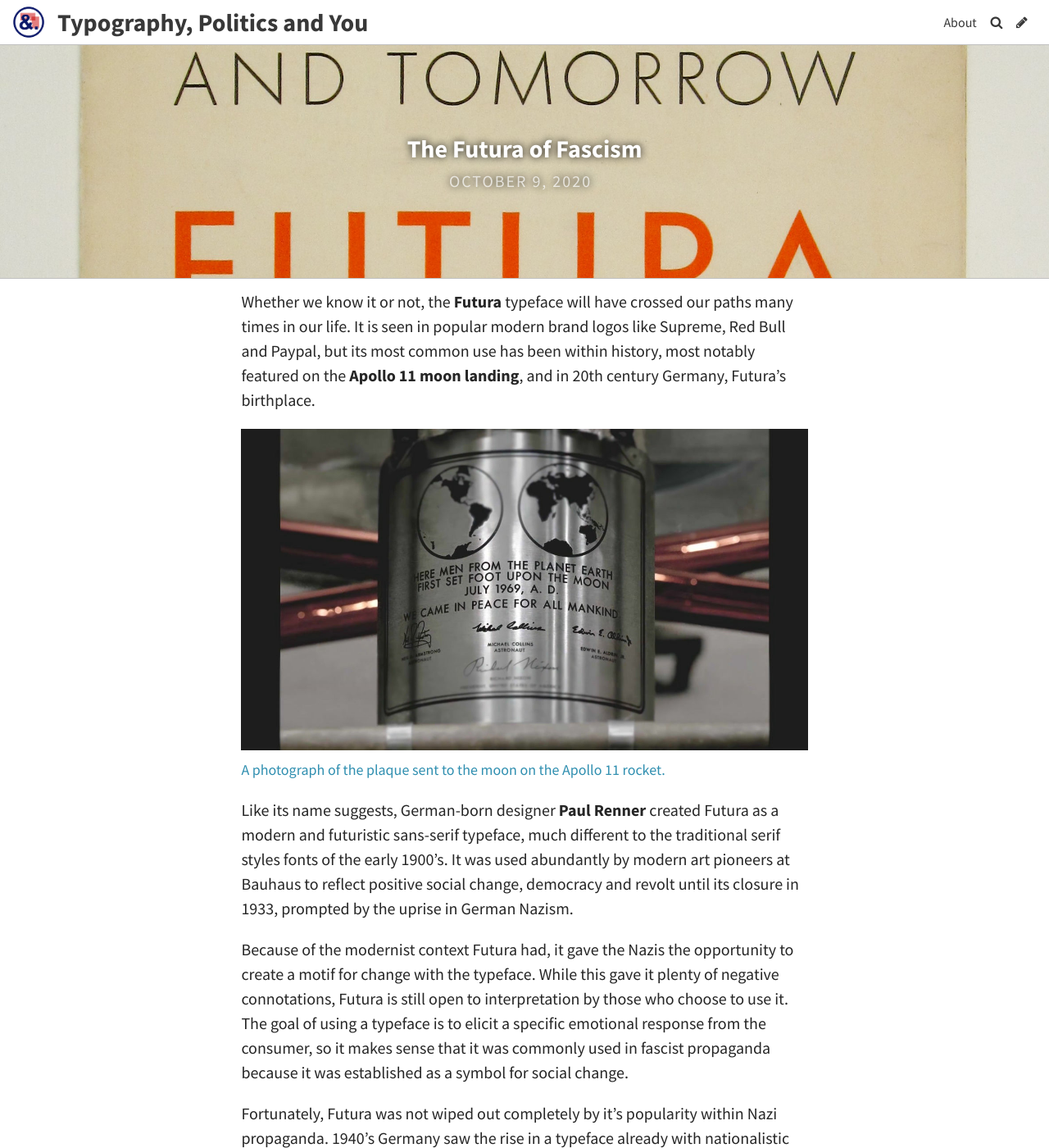
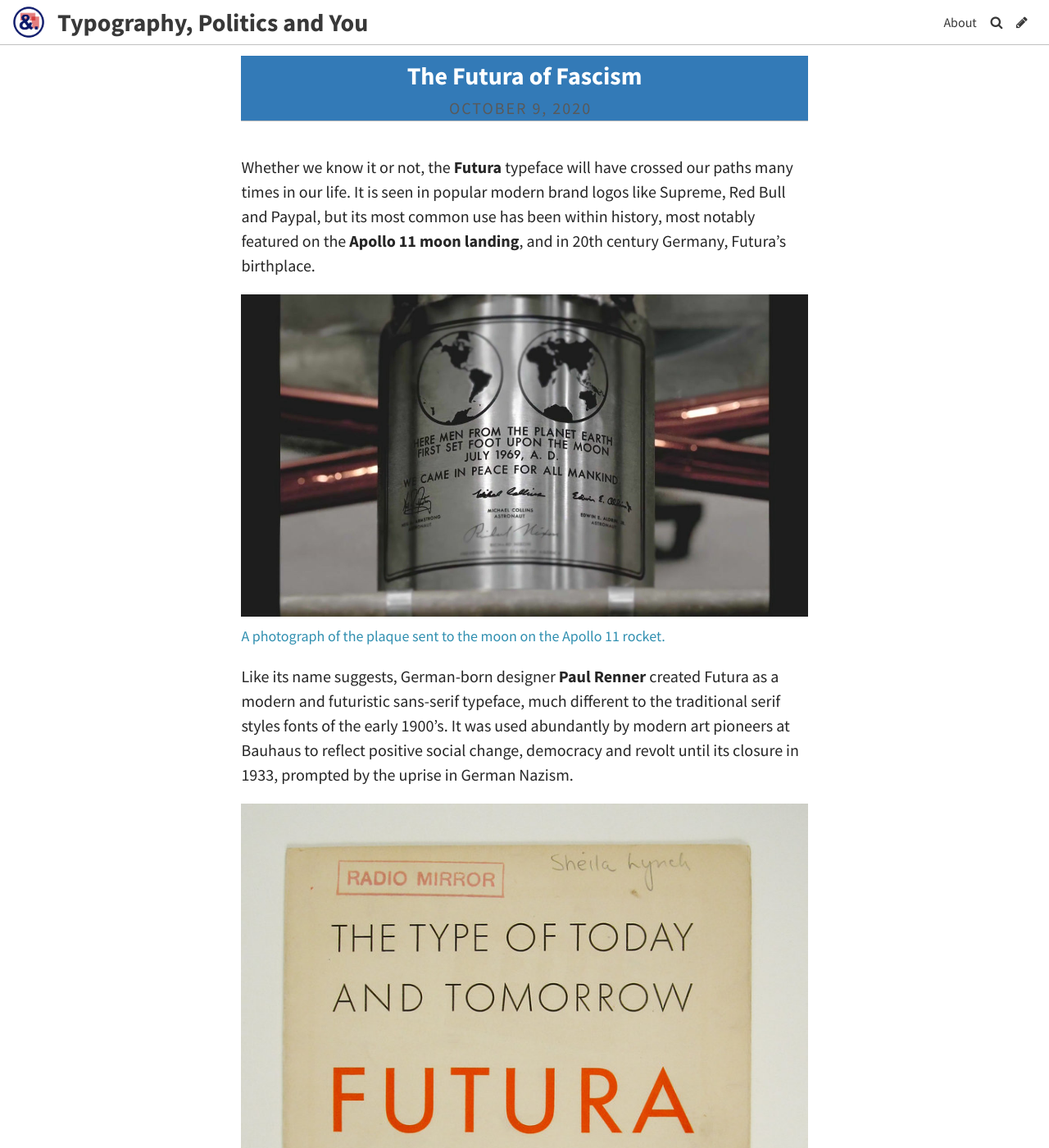
Before and after one commit to ellahorrell/brookesblog, a Jekyll site: the page built from _posts/2020-10-09-the-futura-of-fascism.md, in a window 1280 px wide and 1400 px high. Shown: the whole window at 82% size. Built offline with Jekyll 4.4.1, drawn with Linux system fonts in a browser that asks for light colours; some web fonts are replaced; some of the changed text lies outside the part shown.

Commit message:
Update Post “2020-10-09-the-futura-of-fascism”

```diff
--- a/_posts/2020-10-09-the-futura-of-fascism.md
+++ b/_posts/2020-10-09-the-futura-of-fascism.md
@@ -2,7 +2,7 @@
 layout: post
 title: The Futura of Fascism
 date: 2020-10-09T10:39:18.677Z
-header_feature_image: ../uploads/7349055626_358c992c6c_3k.jpg
+header_feature_image: ""
 caption: A 1930's specimen booklet for Futura from Bauer Alphabets Inc.
 comments: true
 tags: null
@@ -13,6 +13,8 @@ Whether we know it or not, the **Futura** typeface will have crossed our paths m
 
 Like its name suggests, German-born designer **Paul Renner** created Futura as a modern and futuristic sans-serif typeface, much different to the traditional serif styles fonts of the early 1900's. It was used abundantly by modern art pioneers at Bauhaus to reflect positive social change, democracy and revolt until its closure in 1933, prompted by the uprise in German Nazism.
 
+![A 1930's Futura Specimen's booklet from Bauer Alphabets inc.](../uploads/7349055626_d2d1dc4634_b.jpg)
+
 Because of the modernist context Futura had, it gave the Nazis the opportunity to create a motif for change with the typeface. While this gave it plenty of negative connotations, Futura is still open to interpretation by those who choose to use it. The goal of using a typeface is to elicit a specific emotional response from the consumer, so it makes sense that it was commonly used in fascist propaganda because it was established as a symbol for social change.
 
 Fortunately, Futura was not wiped out completely by it's popularity within Nazi propaganda. 1940's Germany saw the rise in a typeface already with nationalistic ties named **Fraktur**, which has subsequently been banned in Germany due to its intense connection with fascist propaganda.
```
Also changed, not shown: uploads/7349055626_d2d1dc4634_b.jpg (added).
